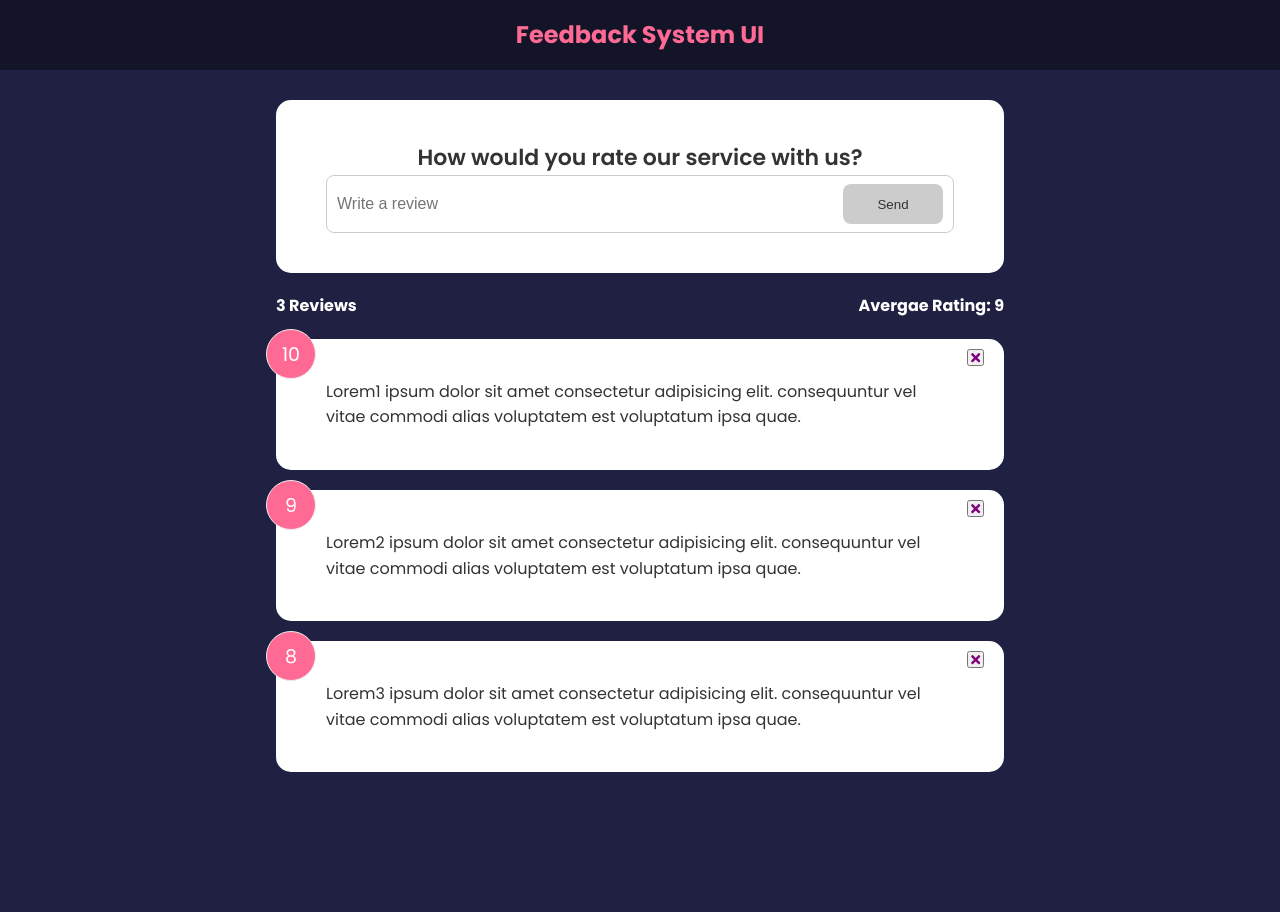
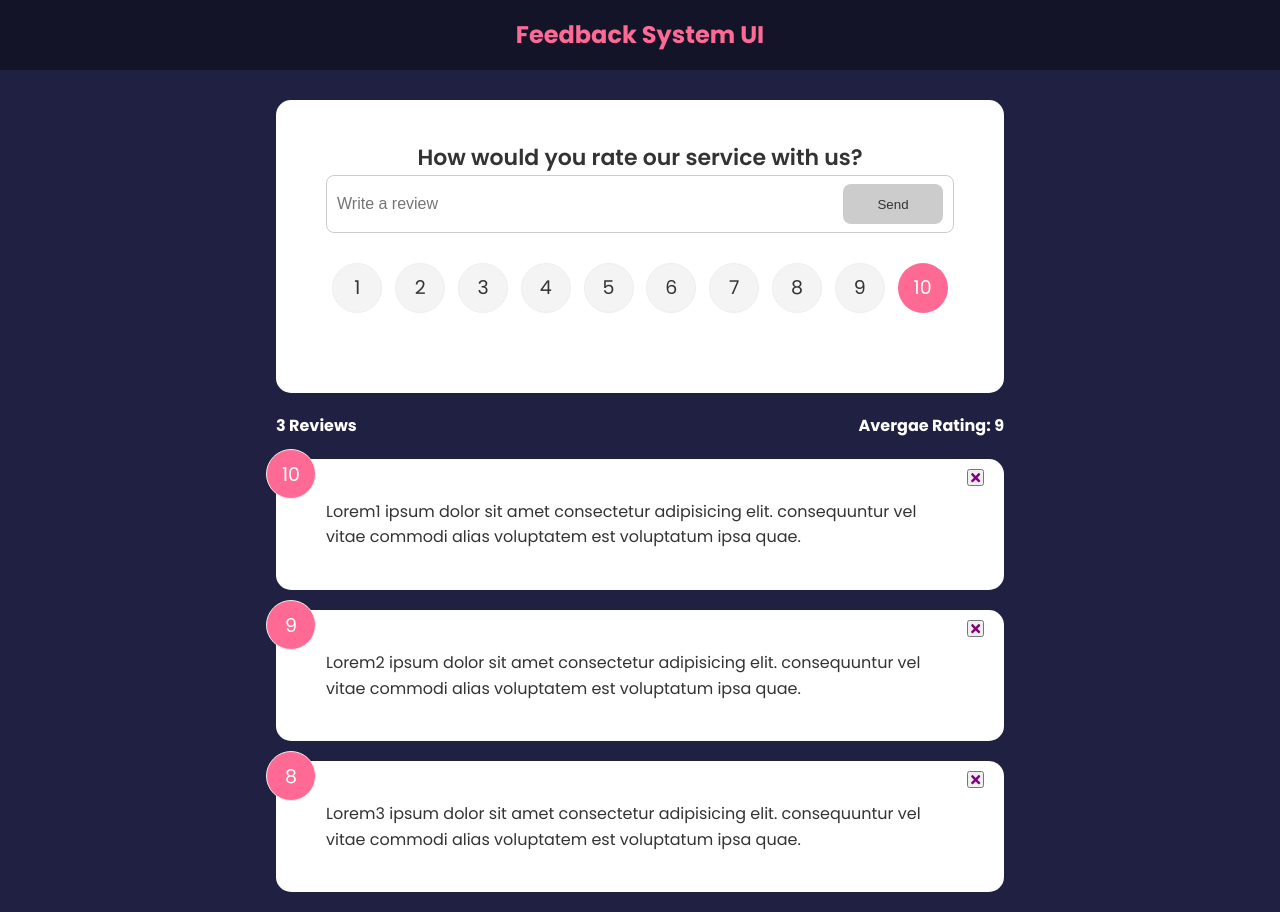
Before and after one commit to rajpaul8/Feedback_Application_React, a React (Create React App) app: page / in a window 1280 px wide. Before the commit the page ends 800 px from the top, so only its background shows below. Built offline with nearby package versions, Linux system fonts and the light colour scheme.

Commit message:
Added Rating Section

```diff
--- a/src/components/FeedbackForm.jsx
+++ b/src/components/FeedbackForm.jsx
@@ -2,12 +2,12 @@
 import Card from "./shared/Card";
 import { useState } from "react";
 import Button from "./shared/Button";
-
+import RatingSelect from './RatingSelect'
 function FeedbackForm() {
   const [text, setText] = useState("");
   const [message, setMessage] = useState("");
   const [btnDisabled, setBtnDisabled] = useState(true);
-
+    const [rating, setRating] = useState(10)
   const handleTextChange = (e) => {
     e.preventDefault();
     // Set message and disable button if char <10
@@ -40,7 +40,9 @@
               Send
             </Button>
           </div>
-                  {message && <div className="message">{ message }</div>}
+          {message && <div className="message">{message}</div>}
+
+          <RatingSelect select={(rating) => setRating(rating)}></RatingSelect>
         </form>
       </Card>
     </>
--- /dev/null
+++ b/src/components/RatingSelect.jsx
@@ -0,0 +1,30 @@
+import React from 'react'
+import { useState } from 'react';
+
+function RatingSelect({ select}) {
+    const [selected, setSelected] = useState(10);
+    const handleChange = (e) => {
+            // '+' sign to convert string to number
+            setSelected(+e.currentTarget.value)
+            select(+e.currentTarget.value)
+    }
+  return (
+    <ul className="rating">
+      {Array.from({ length: 10 }, (_, i) => (
+        <li key={`rating-${i + 1}`}>
+          <input
+            type="radio"
+            id={`num${i + 1}`}
+            name="rating"
+            value={i + 1}
+            onChange={handleChange}
+            checked={selected === i + 1}
+          />
+          <label htmlFor={`num${i + 1}`}>{i + 1}</label>
+        </li>
+      ))}
+    </ul>
+  );
+}
+
+export default RatingSelect
```
